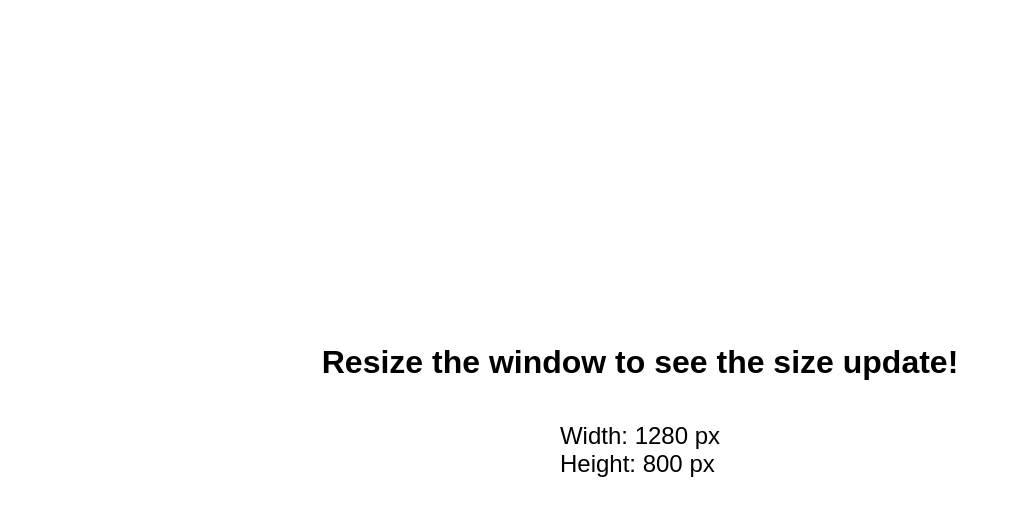
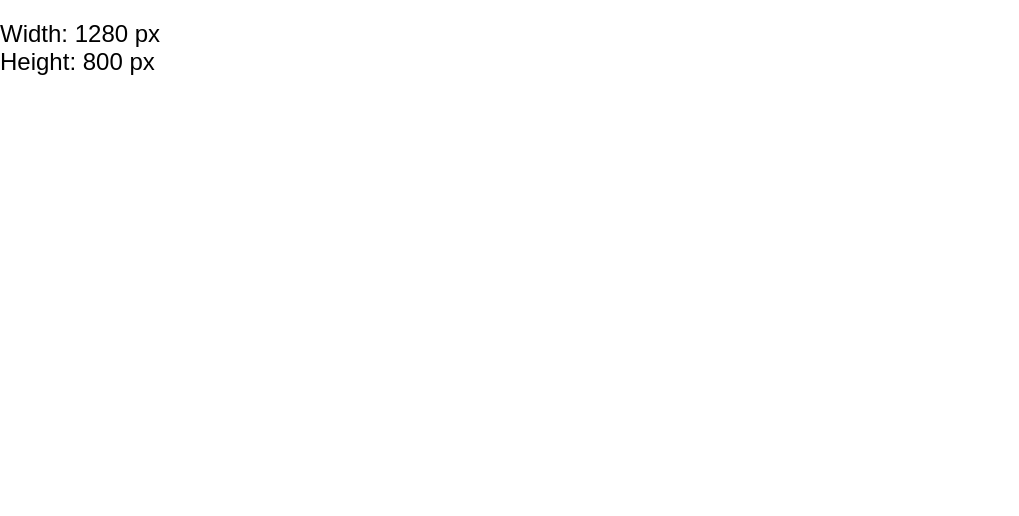
Before and after one commit to acciojob/screen-size-Jpfpp12, a website: page main.html in a window 1280 px wide. Shown: the whole page, without its empty margins (0-1019 px from the left). Drawn offline with Linux system fonts and the light colour scheme.

Commit message:
created a submission

```diff
--- a/main.html
+++ b/main.html
@@ -7,9 +7,6 @@
 	<style>
         body {
             font-family: Arial, sans-serif;
-            display: flex;
-            justify-content: center;
-            align-items: center;
             height: 100vh;
             margin: 0;
             flex-direction: column;
@@ -23,7 +20,6 @@
 
 <body>
 	<!-- the entire body must be written by student -->
-    <h1>Resize the window to see the size update!</h1>
     <div class="size-display">
         Width: <span id="width">-</span> px<br>
         Height: <span id="height">-</span> px
```
